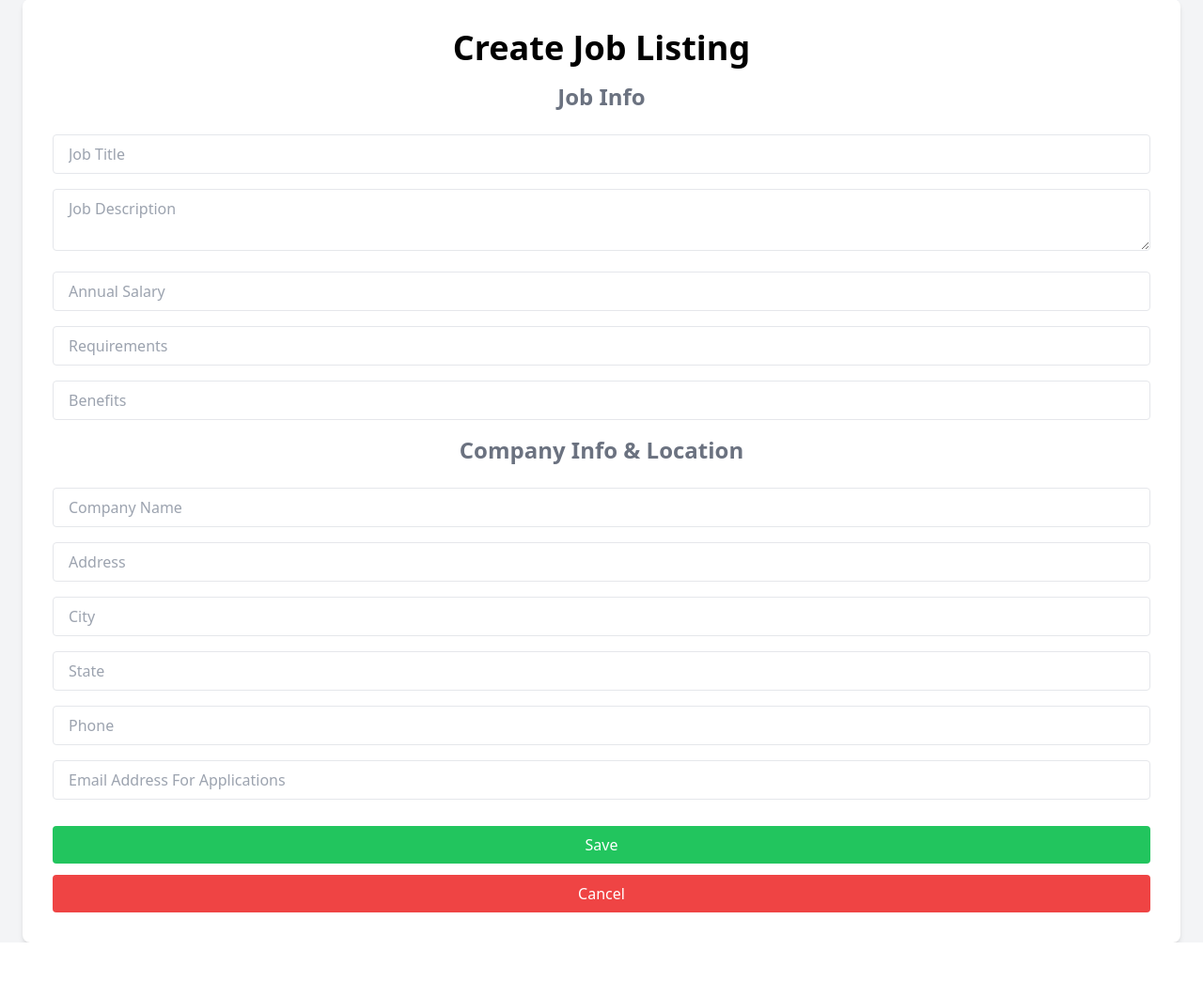
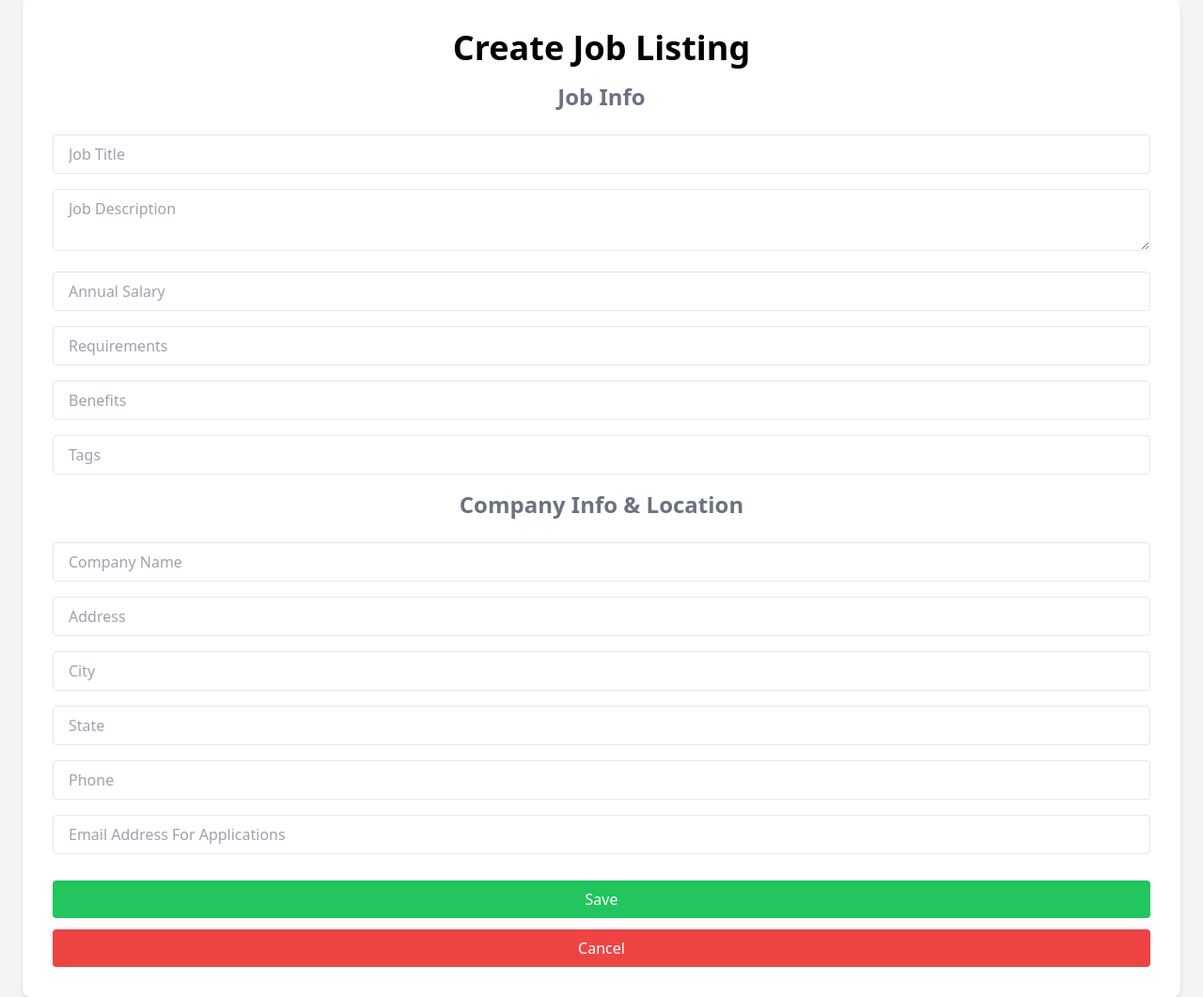
Before and after one commit to chicorykvass/workopia-php, a PHP site: page /listings/create in a window 1280 px wide. Shown: the part 269-1330 px from the top of the page at 94% size. Before the commit the page ends 1272 px from the top, so only its background shows below. Run offline with PHP 8.4, Linux system fonts and the light colour scheme; a stand-in replaces the project's code that opens the database connection.

Commit message:
Submitting listings to DB via form now works

```diff
--- a/App/Controllers/Controller.php
+++ b/App/Controllers/Controller.php
@@ -5,7 +5,7 @@ namespace App\Controllers;
 use Framework\Database;
 
 class Controller {
-  protected $db, $params;
+  protected $db;
 
   public function __construct() {
     $config = require basePath('config/db.php');
--- a/App/Controllers/ListingController.php
+++ b/App/Controllers/ListingController.php
@@ -1,6 +1,8 @@
 <?php
 
 namespace App\Controllers;
+
+use Framework\Validation;
 
 class ListingController extends Controller {
 
@@ -25,6 +27,51 @@ class ListingController extends Controller {
   }
 
   /**
+   * Store listing data
+   *
+   * @return void
+   */
+  public function store() {
+    $allowedFields = ['title', 'description', 'salary', 'company', 'address', 'city', 'state', 'phone', 'email', 'requirements', 'benefits', 'tags'];
+
+    $requiredFields = ['title', 'description', 'salary', 'city', 'state', 'email'];
+
+    $errors = [];
+
+    $newListingData = array_intersect_key($_POST, array_flip($allowedFields));
+
+    $newListingData = array_map('sanitize', $newListingData);
+
+    $newListingData['user_id'] = rand(1, 5);
+
+    foreach ($requiredFields as $field) {
+      if (empty($newListingData[$field]) or !Validation::string($newListingData[$field])) {
+        $errors[$field] = ucfirst($field) . ' is required';
+      }
+    }
+
+    // If there are errors, reload view with errors
+    if (!empty($errors)) {
+      loadView('/listings/create', ['errors' => $errors, 'data' => $newListingData]);
+    } else {
+      // Filter input data array to delete empty fields
+      $newListingData = array_filter($newListingData);
+
+      // Create array of field names to insert into DB
+      $qFields = array_keys($newListingData);
+
+      // Create the SQL statement
+      $qVals = ':' . implode(', :', $qFields);
+      $qFields = implode(', ', $qFields);
+      $sql = "INSERT INTO listings ({$qFields}) VALUES ({$qVals})";
+
+      // Execute the SQL statement
+      $this->db->query($sql, $newListingData);
+      redirect('/listings');
+    }
+  }
+
+  /**
    * Show listing details
    *
    * @return void
--- a/App/views/listings/create.view.php
+++ b/App/views/listings/create.view.php
@@ -10,43 +10,66 @@
         <div class="message bg-green-100 p-3 my-3">
           This is a success message.
         </div> -->
-    <form method="POST">
+    <form method="POST" action="/listings">
       <h2 class="text-2xl font-bold mb-6 text-center text-gray-500">
         Job Info
       </h2>
+
+      <?php if (isset($errors)) : ?>
+        <div class="mb-3">
+          <?php foreach ($errors as $error) : ?>
+            <div class="message text-red-950 bg-red-100 my-2 px-3 py-1">
+              <?= $error ?>
+            </div>
+          <?php endforeach; ?>
+        </div>
+      <?php endif; ?>
+
       <div class="mb-4">
         <input
           type="text"
           name="title"
           placeholder="Job Title"
-          class="w-full px-4 py-2 border rounded focus:outline-none" />
+          class="w-full px-4 py-2 border rounded focus:outline-none"
+          value="<?= $data['title'] ?? '' ?>" />
       </div>
       <div class="mb-4">
         <textarea
           name="description"
           placeholder="Job Description"
-          class="w-full px-4 py-2 border rounded focus:outline-none"></textarea>
+          class="w-full px-4 py-2 border rounded focus:outline-none"><?= $data['description'] ?? '' ?></textarea>
       </div>
       <div class="mb-4">
         <input
           type="text"
           name="salary"
           placeholder="Annual Salary"
-          class="w-full px-4 py-2 border rounded focus:outline-none" />
+          class="w-full px-4 py-2 border rounded focus:outline-none"
+          value="<?= $data['salary'] ?? '' ?>" />
       </div>
       <div class="mb-4">
         <input
           type="text"
           name="requirements"
           placeholder="Requirements"
-          class="w-full px-4 py-2 border rounded focus:outline-none" />
+          class="w-full px-4 py-2 border rounded focus:outline-none"
+          value="<?= $data['requirements'] ?? '' ?>" />
       </div>
       <div class="mb-4">
         <input
           type="text"
           name="benefits"
           placeholder="Benefits"
-          class="w-full px-4 py-2 border rounded focus:outline-none" />
+          class="w-full px-4 py-2 border rounded focus:outline-none"
+          value="<?= $data['benefits'] ?? '' ?>" />
+      </div>
+      <div class="mb-4">
+        <input
+          type="text"
+          name="tags"
+          placeholder="Tags"
+          class="w-full px-4 py-2 border rounded focus:outline-none"
+          value="<?= $data['tags'] ?? '' ?>" />
       </div>
       <h2 class="text-2xl font-bold mb-6 text-center text-gray-500">
         Company Info & Location
@@ -56,42 +79,48 @@
           type="text"
           name="company"
           placeholder="Company Name"
-          class="w-full px-4 py-2 border rounded focus:outline-none" />
+          class="w-full px-4 py-2 border rounded focus:outline-none"
+          value="<?= $data['company'] ?? '' ?>" />
       </div>
       <div class="mb-4">
         <input
           type="text"
           name="address"
           placeholder="Address"
-          class="w-full px-4 py-2 border rounded focus:outline-none" />
+          class="w-full px-4 py-2 border rounded focus:outline-none"
+          value="<?= $data['address'] ?? '' ?>" />
       </div>
       <div class="mb-4">
         <input
           type="text"
           name="city"
           placeholder="City"
-          class="w-full px-4 py-2 border rounded focus:outline-none" />
+          class="w-full px-4 py-2 border rounded focus:outline-none"
+          value="<?= $data['city'] ?? '' ?>" />
       </div>
       <div class="mb-4">
         <input
           type="text"
           name="state"
           placeholder="State"
-          class="w-full px-4 py-2 border rounded focus:outline-none" />
+          class="w-full px-4 py-2 border rounded focus:outline-none"
+          value="<?= $data['state'] ?? '' ?>" />
       </div>
       <div class="mb-4">
         <input
           type="text"
           name="phone"
           placeholder="Phone"
-          class="w-full px-4 py-2 border rounded focus:outline-none" />
+          class="w-full px-4 py-2 border rounded focus:outline-none"
+          value="<?= $data['phone'] ?? '' ?>" />
       </div>
       <div class="mb-4">
         <input
           type="email"
           name="email"
           placeholder="Email Address For Applications"
-          class="w-full px-4 py-2 border rounded focus:outline-none" />
+          class="w-full px-4 py-2 border rounded focus:outline-none"
+          value="<?= $data['email'] ?? '' ?>" />
       </div>
       <button
         class="w-full bg-green-500 hover:bg-green-600 text-white px-4 py-2 my-3 rounded focus:outline-none">
--- a/helpers.php
+++ b/helpers.php
@@ -63,3 +63,41 @@ function inspectAndDie($value) {
   inspect($value);
   die;
 }
+
+/**
+ * Sanitize data
+ *
+ * @param string $dirty
+ * @return string
+ */
+function sanitize($dirty) {
+  return filter_var(trim($dirty), FILTER_SANITIZE_SPECIAL_CHARS);
+}
+
+/**
+ * Truncate text to desired length
+ *
+ * @param string $text
+ * @param integer $chars
+ * @return string
+ */
+function truncate($text, $chars = 25) {
+  if (strlen($text) <= $chars) {
+    return $text;
+  }
+  $text = $text . ' ';
+  $text = substr($text, 0, $chars);
+  $text = substr($text, 0, strrpos($text, ' '));
+  $text = $text . '...';
+  return $text;
+}
+
+/**
+ * Redirect to URL
+ *
+ * @param string $url
+ * @return void
+ */
+function redirect($url) {
+  header("Location: {$url}");
+}
--- a/routes.php
+++ b/routes.php
@@ -4,3 +4,4 @@ $router->get('/', 'HomeController@index');
 $router->get('/listings', 'ListingController@index');
 $router->get('/listings/create', 'ListingController@create');
 $router->get('/listing/{id}', 'ListingController@show');
+$router->post('/listings', 'ListingController@store');
```
Also changed, not shown: App/views/home.view.php (+6 -4 lines), App/views/listings/index.view.php (+6 -4 lines), App/views/listings/show.view.php (+5 -3 lines), Framework/Validation.php (added, +52 -0 lines), public/css/style.css (+42 -9 lines).
